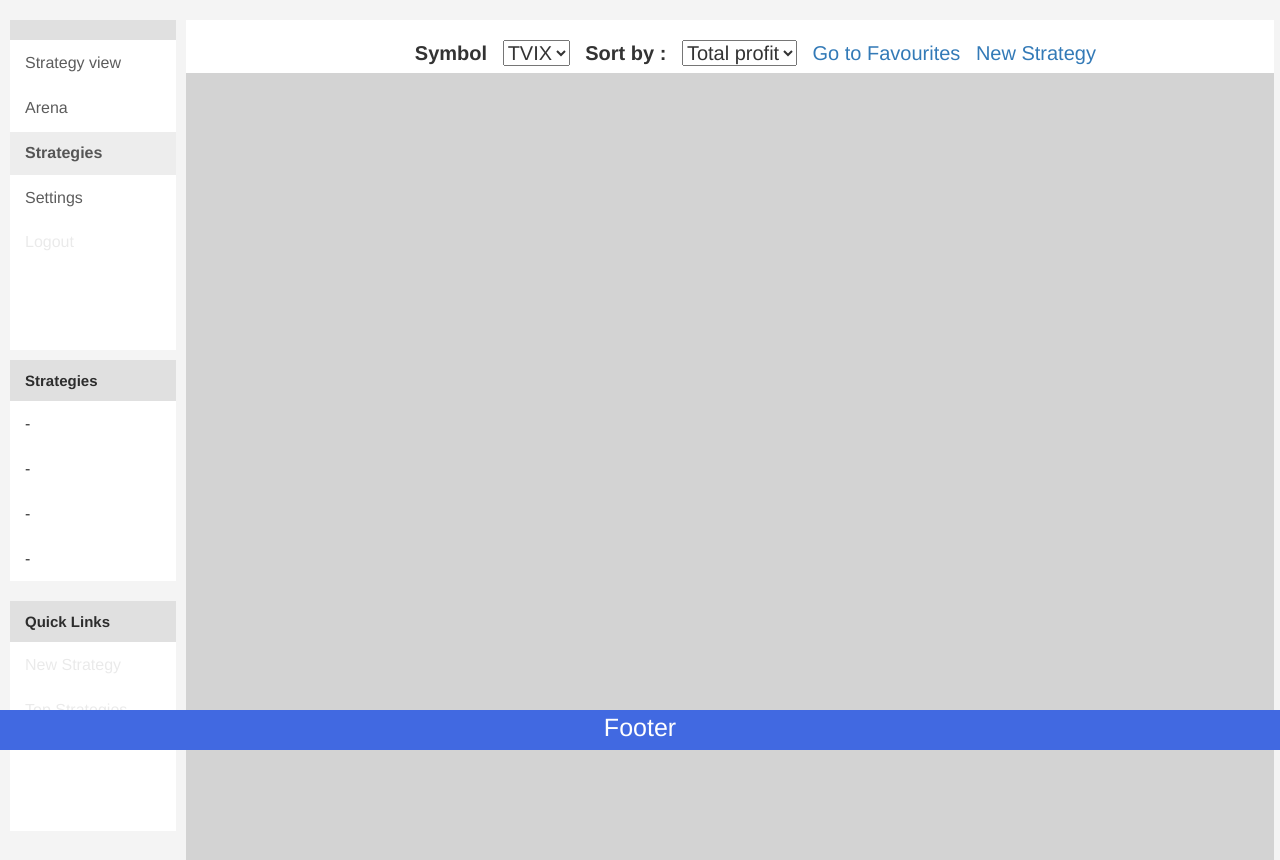
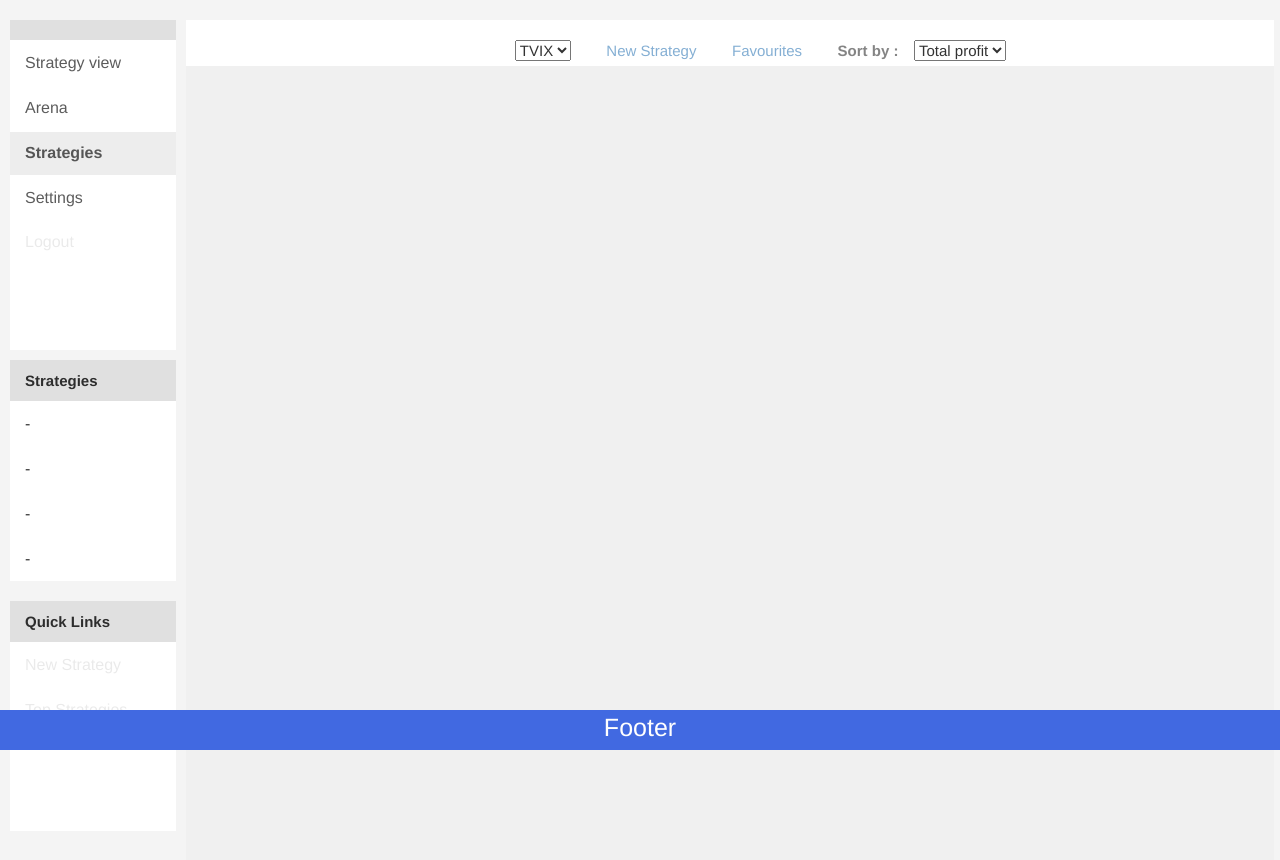
Before and after one commit to marreddy-python/backtestingversions, a Flask app: page /Strategies1 in a window 1280 px wide. Shown: the part 50-910 px from the top of the page. Run offline with Flask 2, Linux system fonts and the light colour scheme; data that the repository does not hold is empty; some libraries are stand-ins or nearby versions.

Commit message:
page3 modifications

```diff
--- a/myapp/views/static/login.css
+++ b/myapp/views/static/login.css
@@ -18,7 +18,7 @@
     width: 1560px;
     height:840px;
     float: left;
-    background-color:#D3D3D3;
+    background-color:#F0F0F0;
 }
 
 ol li{
@@ -63,11 +63,14 @@ li a:hover {
         width:85%;
         height:840px;
         margin-left:10px;
-        background-color:#D3D3D3;
+        /* background-color:#D3D3D3; */
     }
     #tabvalues{
         /* display: none; */
         font-size: 15px;
+    }
+    #parent{
+        margin-top:3px;
     }
 }
 
@@ -157,6 +160,7 @@ li a:hover {
 .phase{
     font-size: 20px;
     text-align: center;
+    margin-bottom: 5px;
 }
 
 .summary{
@@ -201,6 +205,15 @@ li a:hover {
     }
     .graph_area{
         margin:20px;
+    }
+
+    .strategies_page3{
+        margin-top:0px;
+        /* margin-bottom: 0px; */
+    }
+    ul {
+        margin-top: 0;
+        margin-bottom: 0px
     }
 
     .tab {
@@ -251,16 +264,6 @@ li a:hover {
 .graph_area{
     margin:3px;
 }
-.strategies_page3{
-    margin-top:0px;
-    /* margin-bottom: 0px; */
-}
-
-ul {
-    margin-top: 0;
-    margin-bottom: 0px
-}
-
 .tab {
     margin-right:0px;
 
@@ -287,7 +290,7 @@ ul {
     margin-top:10px;
     width:100%;
     height:350px;
-    margin-top:10px;
+    margin-top:25px;
     border: 2px solid white;
     float:left;
     background-color: white
@@ -315,7 +318,7 @@ ul {
 
 .Strategy{
     width: 1535px;
-    height : 250px;
+    height : 230px;
     border: 2px solid white;
     float:left;
     margin-top:10px;
@@ -425,7 +428,7 @@ tbody tr {
 @media only screen and (min-width:1025px){
     .Strategy{
         width: 100%;
-        height : 280px;
+        height : 230px;
         border: 2px solid white;
         float:left;
         margin-top:10px;
@@ -531,7 +534,7 @@ font-size:20px;
 
 
 .para{
-    margin-top:5px;
+    margin-top:15px;
 }
 
 .container{
@@ -573,7 +576,7 @@ font-size:20px;
     border: none;
     }
     .namde{
-        padding-left:3px;
+        padding-left:0px;
     }
 
 }
@@ -645,14 +648,15 @@ font-size:20px;
 }
 
 .view_button2 {
-    background-color: blue; /* Green */
+    background-color: white; /* Green */
     border: none;
-    color: white;
+    color: blue;
     padding: 10px 32px;
     text-align: center;
     text-decoration: none;
     display: inline-block;
     font-size: 16px;
+    font-weight: bold;
     margin: 4px 2px;
     cursor: pointer;
   }
@@ -681,6 +685,7 @@ font-size:20px;
   .ui-datepicker-calendar{
   border-collapse: collapse;
   overflow-x:auto;
+
   }
 
   table thead, tbody tr {
--- a/myapp/views/templates/page3.html
+++ b/myapp/views/templates/page3.html
@@ -5,35 +5,39 @@
 
 
     <div class="strategies_page3" style="background-color: white ; ">
+
         <div class="phase">
 
             <ul>
 
-                <span id="sam">
-                    <label>Symbol</label>
-                    <select name="userinput_symbol" style="margin-left:10px;margin-top: 20px;">
+                 <span id="sam">
+                    <!-- <label style="font-size:15px; opacity:0.6; ">Symbol</label> -->
+                    <select name="userinput_symbol" style="font-size:15px;margin-left:10px;margin-top: 0px;">
                         <option selected="selected">TVIX</option>
                     </select>
                 </span>
 
                 <span id="sam">
-                    <label>Sort by :</label>
-                    <select name="userinput_symbol" style="margin-left:10px;margin-top: 20px;">
+                    <a  style="font-size:15px; opacity:0.6;padding-left: 20px;" href="{{ url_for('modulo1.strategyview') }}">New Strategy</a>
+                </span>
+
+                <span id="sam">
+                    <a class="SeeMore2" style="font-size:15px; opacity:0.6;padding-left: 20px;" href="#"> Favourites</a>
+
+                </span>
+
+
+
+                <span id="sam">
+                    <label style="font-size:15px; opacity:0.6;padding-left: 20px;">Sort by :</label>
+                    <select name="userinput_symbol" style="font-size:15px;margin-left:10px;margin-top: 20px;">
                         <option selected="selected">Total profit</option>
                     </select>
                 </span>
 
 
-                <span id="sam">
+            </ul>
 
-                    <a class="SeeMore2" href="#">Go to Favourites</a>
-
-                </span>
-
-                <span id="sam">
-                    <a href="{{ url_for('modulo1.strategyview') }}">New Strategy</a>
-                </span>
-            </ul>
         </div>
 
     </div>
@@ -110,11 +114,11 @@
                 strategy_id = b.Strategy_id
 
 
-                $('#parent').append('<div class="Strategies strategy'+b.isFavourite+'" ><h3  class="disable_button' + i + '" style="color:blue;">' + heading + '</h3> <p  id="remove_strategy'+ strategy_id +'" class="close"> &times;</p> <a href="#" class="liketoggle unlike star" id='+strategy_id +'><i  class="fa fa-star" style="font-size: 1.5em;"></i></a>'+
-                    '<p style="font-size: 20px;">sma angles</p><p style="font-size: 20px;">Buy : <span style="font-weight: bold">' + b.Buy + '</span>' +
-                    '<span style="margin-left: 20px;">Sell : </span><span style="font-weight: bold">' + b.Sell + ' </span><span style="margin-left: 20px;">Optimization : </span>' +
-                    '<span style="font-weight: bold">' + b.Optimization + ' </span></p><p style="font-weight: 800; font-size:20px;"><span>Total profit : </span > <span style="font-weight: bold">' + b.TWENTY_TP + ' </span><span >Profit factor : </span>' +
-                    ' <span style="font-weight: bold">' + b.TWENTY_PF + ' </span><span> %profitable : </span> <span style="font-weight: bold">' + b.TWENTY_PT+ ' </span> <span>  </span></p><p><button class="view_button2">view</button><button class="view_button2" id="disable_button' + i + '">Add to arena</button></p>'+
+                $('#parent').append('<div class="Strategies strategy'+b.isFavourite+'" ><h3  class="disable_button' + i + '" style="color:black; margin-left:16px; font-size:16px;opacity:0.7;padding-top:10px;">' + heading + '</h3> <p  id="remove_strategy'+ strategy_id +'" class="close"> &times;</p> <a href="#" class="liketoggle unlike star" id='+strategy_id +'><i  class="fa fa-star" style="font-size: 1.5em;"></i></a>'+
+                    '<p style="font-size: 14px;opacity:0.4;margin-left:16px;">sma angles</p><p style="font-size: 15px;margin-left:16px; opacity:0.6">Buy : <span style="font-weight: bold ">' + b.Buy + '</span>' +
+                    '<span style="margin-left: 20px;opacity:0.6">Sell : </span><span style="font-weight: bold;">' + b.Sell + ' </span><span style="margin-left: 20px;opacity:0.6">Optimization : </span>' +
+                    '<span style="font-weight: bold">' + b.Optimization + ' </span></p><p style="font-weight: 800; font-size:20px;"><span style="margin-left:16px;font-size:16px;opacity:0.6;padding-left:15px;">Total profit : </span > <span style="font-weight: bold">' + b.TWENTY_TP + ' </span><span style ="font-size:16px;opacity:0.6 ;padding-left:15px;">Profit factor : </span>' +
+                    ' <span style="font-weight: bold">' + b.TWENTY_PF + ' </span><span style="font-size:16px;opacity:0.6;padding-left:15px;"> %profitable : </span> <span style="font-weight: bold">' + b.TWENTY_PT+ ' </span> <span>  </span></p><p><button class="view_button2" style="margin-left:16px;">view</button><button class="view_button2" id="disable_button' + i + '">Add to arena</button></p>'+
                     '</div>')
 
                     if (b.isFavourite == true){
```
